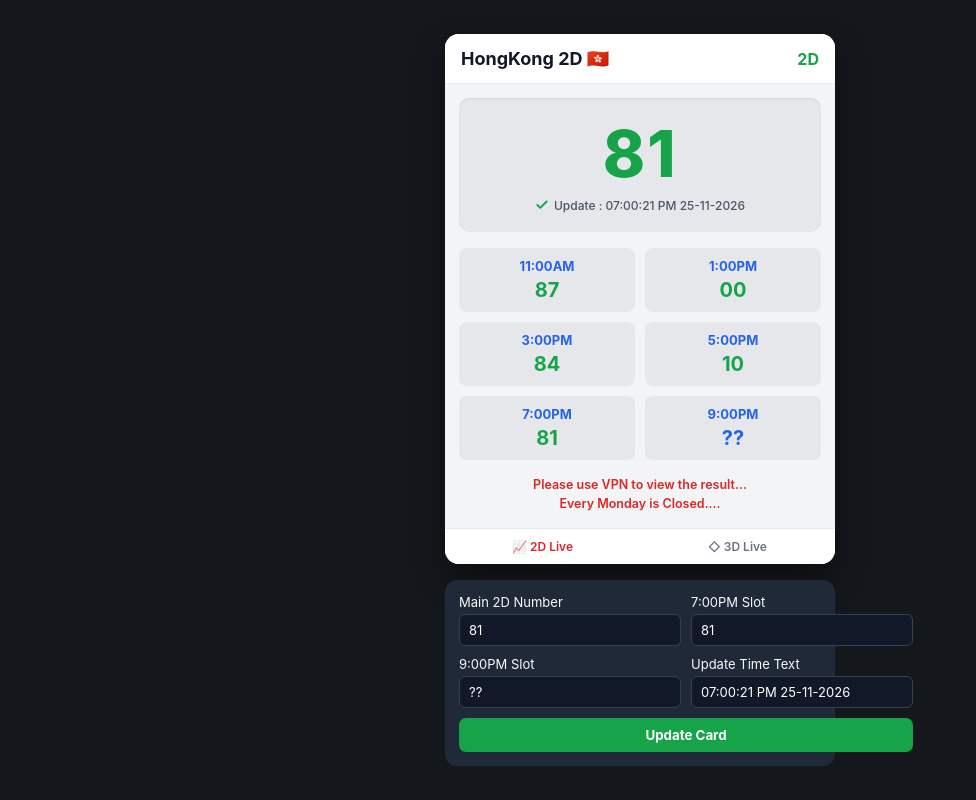
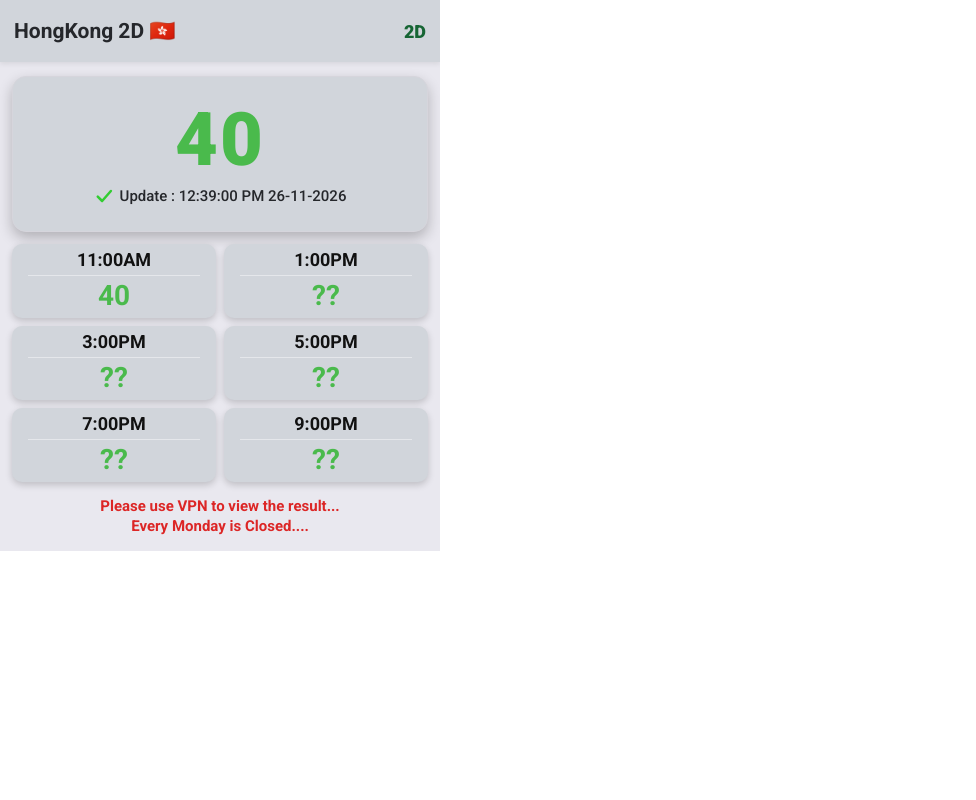
Before and after one commit to hongkong2doffice/Hongkong, a plain HTML site: page card.html in a window 1280 px wide. Shown: the whole page, without its empty margins (0-976 px from the left). Drawn offline with Linux system fonts and the light colour scheme.

Commit message:
Update card.html

```diff
--- a/card.html
+++ b/card.html
@@ -1,293 +1,231 @@
 <!DOCTYPE html>
 <html lang="en">
 <head>
-<meta charset="UTF-8" />
-<meta name="viewport" content="width=device-width, initial-scale=1.0" />
-<title>HongKong 2D UI Card</title>
+<meta charset="UTF-8">
+<meta name="viewport" content="width=440, initial-scale=1.0">
+<title>HongKong 2D Card</title>
+<link rel="preconnect" href="https://fonts.googleapis.com">
+<link href="https://fonts.googleapis.com/css2?family=Roboto:wght@400;500;700;900&display=swap" rel="stylesheet">
 <style>
+  :root {
+    --green: #4aba4c;
+    --page: #e9e8ef;
+    --ink: #25272b;
+    --card: #D1D5DB;
+    --black: #111111;
+  }
+
   * {
     box-sizing: border-box;
     margin: 0;
     padding: 0;
-    font-family: -apple-system, BlinkMacSystemFont, "Segoe UI", Roboto, sans-serif;
   }
 
   body {
-    background: #14171c;
-    min-height: 100vh;
+    width: 440px;
+    background: #ffffff;
+    font-family: 'Roboto', sans-serif;
+    color: var(--ink);
+  }
+
+  #captureCard {
+    width: 440px;
+    background: var(--page);
+    display: flex;
+    flex-direction: column;
+    overflow: hidden;
+  }
+
+  .header {
+    height: 62px;
+    background: var(--card);
+    display: flex;
+    align-items: center;
+    justify-content: space-between;
+    padding: 0 14px;
+    box-shadow: 0 2px 5px rgba(0, 0, 0, 0.08);
+  }
+
+  .brand {
+    font-size: 21px;
+    font-weight: 700;
+    color: var(--ink);
+  }
+
+  .badge-2d {
+    font-size: 18px;
+    font-weight: 900;
+    color: #166534;
+  }
+
+  .body-wrap {
+    padding: 14px 12px 14px;
+    display: flex;
+    flex-direction: column;
+    gap: 12px;
+  }
+
+  .main-card {
+    width: 100%;
+    min-height: 156px;
+    background: var(--card);
+    border: 1px solid #d6d5dc;
+    border-radius: 14px;
+    box-shadow: 0 6px 14px rgba(0, 0, 0, 0.24);
     display: flex;
     flex-direction: column;
     align-items: center;
     justify-content: center;
-    gap: 16px;
-    padding: 20px;
-  }
-
-  .ui-card {
-    width: 390px;
-    background: #f3f4f6;
-    border-radius: 14px;
-    overflow: hidden;
-    box-shadow: 0 14px 34px rgba(0, 0, 0, 0.45);
-    color: #1f2937;
-  }
-
-  .top-bar {
-    background: #ffffff;
-    padding: 14px 16px;
-    display: flex;
-    align-items: center;
-    justify-content: space-between;
-    border-bottom: 1px solid #e5e7eb;
-  }
-
-  .brand-title {
-    font-size: 18px;
-    font-weight: 700;
-    color: #111827;
-    display: flex;
-    align-items: center;
-    gap: 6px;
-  }
-
-  .mode-badge {
-    font-size: 16px;
-    font-weight: 700;
-    color: #16a34a;
-  }
-
-  .main-result-box {
-    margin: 14px 14px 10px;
-    background: #e5e7eb;
-    border-radius: 10px;
-    padding: 22px 14px 16px;
-    text-align: center;
-    box-shadow: inset 0 1px 2px rgba(0, 0, 0, 0.08);
+    padding: 16px 12px;
+    gap: 8px;
   }
 
   .main-number {
-    font-size: 64px;
-    font-weight: 800;
-    line-height: 1.05;
-    color: #16a34a;
+    font-size: 74px;
+    line-height: 1.02;
+    font-weight: 900;
+    color: var(--green);
     letter-spacing: 2px;
   }
 
-  .update-text {
-    margin-top: 10px;
-    font-size: 12px;
+  .updated {
+    display: flex;
+    align-items: center;
+    justify-content: center;
+    gap: 6px;
+    font-size: 15px;
     font-weight: 500;
-    color: #4b5563;
+    color: var(--ink);
+  }
+
+  .update-check {
     display: inline-flex;
     align-items: center;
     justify-content: center;
-    gap: 5px;
+    width: 20px;
+    height: 20px;
   }
 
-  .check-svg {
-    width: 14px;
-    height: 14px;
-    color: #16a34a;
-    flex-shrink: 0;
+  .update-check svg {
+    width: 100%;
+    height: 100%;
   }
 
-  .slots-grid {
-    display: grid;
-    grid-template-columns: repeat(2, 1fr);
-    gap: 10px;
-    padding: 6px 14px 12px;
+  .update-check svg path {
+    fill: none;
+    stroke: #32CD32;
+    stroke-width: 4;
+    stroke-linecap: round;
+    stroke-linejoin: round;
   }
 
-  .slot-box {
-    background: #e5e7eb;
-    border-radius: 8px;
-    padding: 10px 8px;
-    text-align: center;
+  .results {
+    display: grid;
+    grid-template-columns: repeat(2, minmax(0, 1fr));
+    gap: 8px;
   }
 
-  .slot-time {
-    font-size: 13px;
-    font-weight: 700;
-    color: #2563eb;
-    margin-bottom: 4px;
+  .result-box {
+    height: 74px;
+    background: var(--card);
+    border-radius: 10px;
+    display: flex;
+    flex-direction: column;
+    align-items: center;
+    justify-content: center;
+    padding: 6px;
+    box-shadow: 0 3px 7px rgba(0, 0, 0, 0.18);
   }
 
-  .slot-val {
-    font-size: 20px;
+  .result-top {
+    font-size: 18px;
     font-weight: 700;
-    color: #16a34a;
+    line-height: 1.1;
+    color: var(--black);
   }
 
-  .slot-val.pending {
-    color: #2563eb;
+  .line {
+    width: 90%;
+    height: 2px;
+    background: #e5e7eb;
+    margin: 5px 0;
+  }
+
+  .result-bottom {
+    font-size: 28px;
+    line-height: 1.1;
+    font-weight: 700;
+    color: var(--green);
   }
 
   .notices {
+    margin-top: 2px;
     text-align: center;
-    padding: 4px 14px 14px;
-    font-size: 12.5px;
-    font-weight: 600;
     color: #dc2626;
-    line-height: 1.5;
-  }
-
-  .bottom-tabs {
-    background: #ffffff;
-    border-top: 1px solid #e5e7eb;
-    display: grid;
-    grid-template-columns: repeat(2, 1fr);
-    padding: 10px 0;
-    text-align: center;
-    font-size: 12px;
-    font-weight: 600;
-  }
-
-  .tab-item {
-    display: inline-flex;
-    align-items: center;
-    justify-content: center;
-    gap: 5px;
-  }
-
-  .tab-item.active {
-    color: #dc2626;
-  }
-
-  .tab-item.inactive {
-    color: #6b7280;
-  }
-
-  .controls {
-    width: 390px;
-    background: #1f2937;
-    color: #f9fafb;
-    padding: 14px;
-    border-radius: 12px;
-    display: grid;
-    grid-template-columns: repeat(2, 1fr);
-    gap: 10px;
-    font-size: 13px;
-  }
-
-  .controls label {
-    display: flex;
-    flex-direction: column;
-    gap: 4px;
-  }
-
-  .controls input {
-    padding: 7px 9px;
-    border-radius: 6px;
-    border: 1px solid #374151;
-    background: #111827;
-    color: #ffffff;
-    font-size: 13px;
-  }
-
-  .controls button {
-    grid-column: span 2;
-    padding: 9px;
-    border: none;
-    border-radius: 7px;
-    background: #16a34a;
-    color: #ffffff;
+    font-size: 15px;
     font-weight: 700;
-    cursor: pointer;
+    line-height: 1.35;
   }
 </style>
 </head>
 <body>
+  <div id="captureCard">
+    <header class="header">
+      <div class="brand">HongKong 2D 🇭🇰</div>
+      <div class="badge-2d">2D</div>
+    </header>
 
-  <div id="captureCard" class="ui-card">
-    <div class="top-bar">
-      <div class="brand-title">HongKong 2D 🇭🇰</div>
-      <div class="mode-badge">2D</div>
+    <div class="body-wrap">
+      <section class="main-card">
+        <div class="main-number" id="mainNumber">40</div>
+        <div class="updated">
+          <span id="updateCheck" class="update-check">
+            <svg viewBox="0 0 32 32" aria-hidden="true">
+              <path d="M6 17 L13 24 L27 8"/>
+            </svg>
+          </span>
+          <span id="updateTimeText">Update : 12:39:00 PM 26-11-2026</span>
         </div>
+      </section>
 
-    <div class="main-result-box">
-      <div id="mainNumber" class="main-number">81</div>
-      <div id="updateTime" class="update-text">
-        <svg class="check-svg" viewBox="0 0 24 24" fill="none" stroke="currentColor" stroke-width="3.2" stroke-linecap="round" stroke-linejoin="round" aria-hidden="true">
-          <polyline points="20 6 9 17 4 12"></polyline>
-        </svg>
-        <span id="updateTimeText">Update : 07:00:21 PM 25-11-2026</span>
+      <section class="results" aria-label="Result history">
+        <div class="result-box">
+          <div class="result-top">11:00AM</div>
+          <div class="line"></div>
+          <div class="result-bottom" id="s_1100">40</div>
         </div>
+        <div class="result-box">
+          <div class="result-top">1:00PM</div>
+          <div class="line"></div>
+          <div class="result-bottom" id="s_1300">??</div>
         </div>
-
-    <div class="slots-grid">
-      <div class="slot-box">
-        <div class="slot-time">11:00AM</div>
-        <div id="s_1100" class="slot-val">87</div>
+        <div class="result-box">
+          <div class="result-top">3:00PM</div>
+          <div class="line"></div>
+          <div class="result-bottom" id="s_1500">??</div>
         </div>
-      <div class="slot-box">
-        <div class="slot-time">1:00PM</div>
-        <div id="s_1300" class="slot-val">00</div>
+        <div class="result-box">
+          <div class="result-top">5:00PM</div>
+          <div class="line"></div>
+          <div class="result-bottom" id="s_1700">??</div>
         </div>
-      <div class="slot-box">
-        <div class="slot-time">3:00PM</div>
-        <div id="s_1500" class="slot-val">84</div>
+        <div class="result-box">
+          <div class="result-top">7:00PM</div>
+          <div class="line"></div>
+          <div class="result-bottom" id="s_1900">??</div>
         </div>
-      <div class="slot-box">
-        <div class="slot-time">5:00PM</div>
-        <div id="s_1700" class="slot-val">10</div>
+        <div class="result-box">
+          <div class="result-top">9:00PM</div>
+          <div class="line"></div>
+          <div class="result-bottom" id="s_2100">??</div>
         </div>
-      <div class="slot-box">
-        <div class="slot-time">7:00PM</div>
-        <div id="s_1900" class="slot-val">81</div>
-      </div>
-      <div class="slot-box">
-        <div class="slot-time">9:00PM</div>
-        <div id="s_2100" class="slot-val pending">??</div>
-      </div>
-    </div>
+      </section>
 
       <div class="notices">
         <div>Please use VPN to view the result...</div>
         <div>Every Monday is Closed....</div>
       </div>
-
-    <div class="bottom-tabs">
-      <div class="tab-item active">📈 2D Live</div>
-      <div class="tab-item inactive">◇ 3D Live</div>
     </div>
   </div>
-
-  <div class="controls">
-    <label>
-      Main 2D Number
-      <input id="inpMain" type="text" maxlength="2" value="81" />
-    </label>
-    <label>
-      7:00PM Slot
-      <input id="inp7pm" type="text" maxlength="2" value="81" />
-    </label>
-    <label>
-      9:00PM Slot
-      <input id="inp9pm" type="text" maxlength="2" value="??" />
-    </label>
-    <label>
-      Update Time Text
-      <input id="inpTime" type="text" value="07:00:21 PM 25-11-2026" />
-    </label>
-    <button onclick="applyCard()">Update Card</button>
-  </div>
-
-<script>
-  function applyCard() {
-    const mainVal = document.getElementById("inpMain").value.trim() || "--";
-    const pm7Val = document.getElementById("inp7pm").value.trim() || "--";
-    const pm9Val = document.getElementById("inp9pm").value.trim() || "??";
-    const timeVal = document.getElementById("inpTime").value.trim();
-
-    document.getElementById("mainNumber").textContent = mainVal;
-    document.getElementById("s_1900").textContent = pm7Val;
-
-    const s2100 = document.getElementById("s_2100");
-    s2100.textContent = pm9Val;
-    s2100.classList.toggle("pending", pm9Val === "??");
-
-    document.getElementById("updateTimeText").textContent = `Update : ${timeVal}`;
-  }
-</script>
 </body>
 </html>
```
Lines whose indentation alone changed are shown as unchanged.
